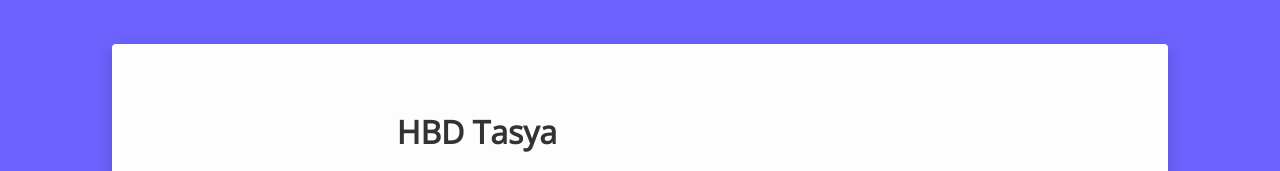
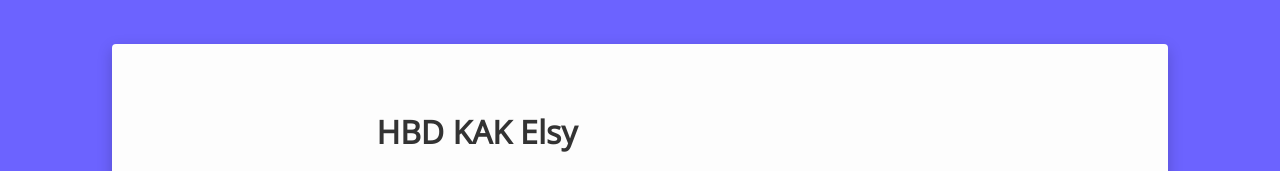
Before and after one commit to Sepuh23/HBD, a plain HTML site: page index.html in a window 1280 px wide. Shown: the top 171 px of the page. Drawn offline with nearby package versions, Linux system fonts and the light colour scheme.

Commit message:
Update index.html

```diff
--- a/index.html
+++ b/index.html
@@ -9,7 +9,7 @@
   <div class="card">
    <img src="https://github.com/DzarelDeveloper/Img/blob/main/ulangtahun.jpg?raw=true" alt="birthday" class="birthday">
    <div class="text">
-    <h1>HBD Tasya </h1>
+    <h1>HBD KAK Elsy </h1>
     <p>Selamat ulang tahun yang penuh dengan kebahagiaan, kesehatan yang prima, dan impian yang terwujud. Di hari istimewamu ini, aku berharap kamu mendapatkan semua yang kamu inginkan dan bahagia selamanya, semoga setiap langkahmu selalu diberkati
 <br><br>
 Semoga setiap tahun membawa lebih banyak kebahagiaan, cinta, dan kesuksesan.
```
